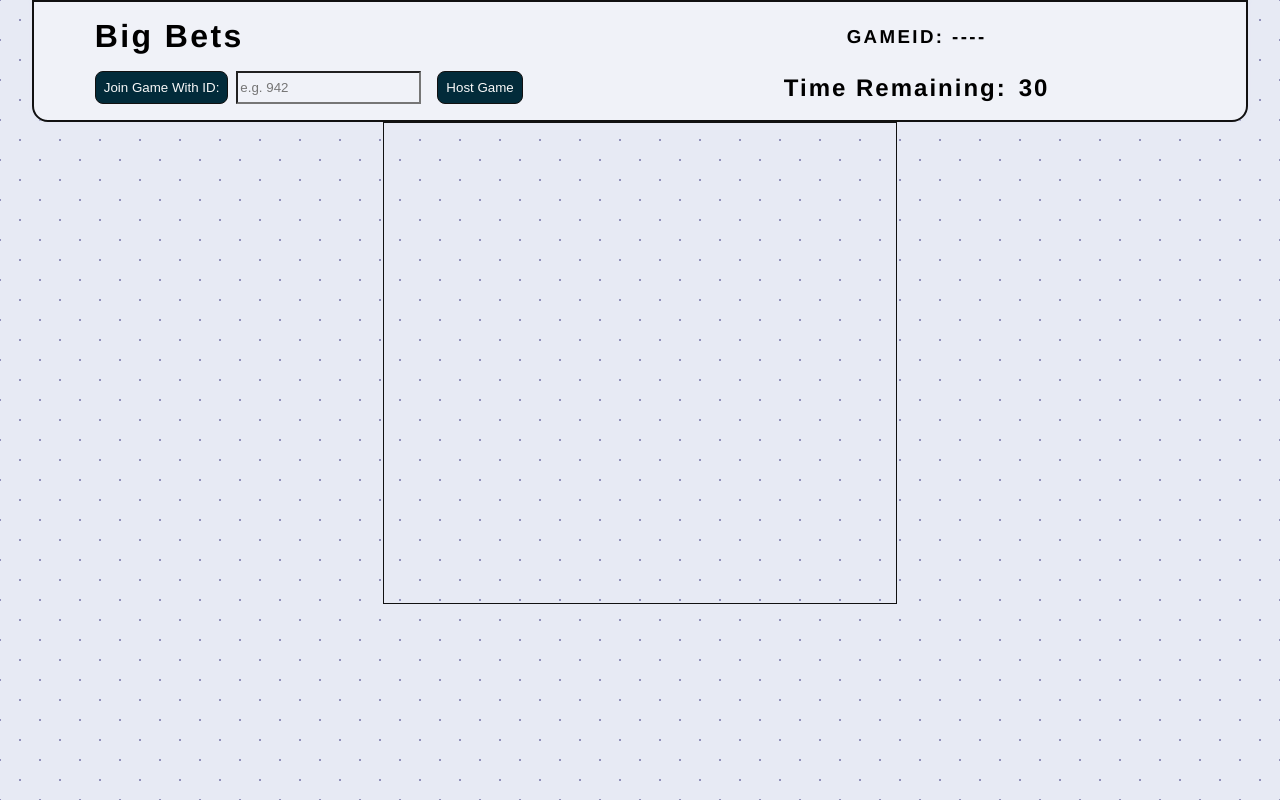
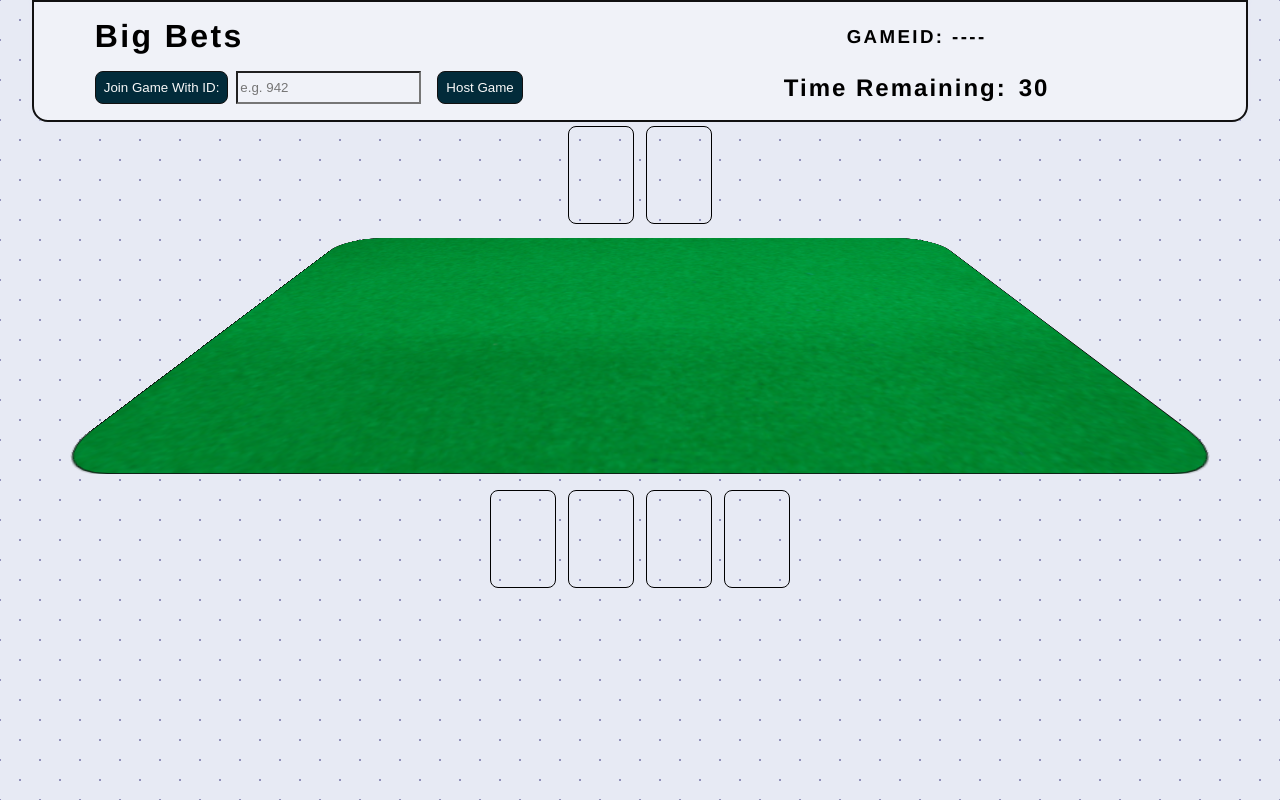
Before and after one commit to csolbs24/code-crafters, a plain HTML site: page index.html in a window 1280 px wide. Drawn offline with Linux system fonts and the light colour scheme.

Commit message:
Add background to table, and add player and opponent hands

```diff
--- a/index.html
+++ b/index.html
@@ -31,14 +31,18 @@
         </div>
     </header>
     <main>
-        <div id="opponent-hand">
-
+        <div id="opponent-hand" class="hand">
+            <div class="card"></div>
+            <div class="card"></div>
         </div>
         <div id="table">
 
         </div>
-        <div id="player-hand">
-
+        <div id="player-hand" class="hand">
+            <div class="card"></div>
+            <div class="card"></div>
+            <div class="card"></div>
+            <div class="card"></div>
         </div>
     </main>
 </body>
--- a/styles.css
+++ b/styles.css
@@ -132,10 +132,51 @@ div.timer > *:first-child {
     margin-right: 0.75rem;
 }
 
+main {
+    perspective: 600px;
+}
+
 #table {
-    width: 32rem;
+    width: 65%;
     height: 30rem;
     border: 1px solid var(--black);
+    border-radius: 3rem;
     margin: 0 auto;
-    transform: rotate3d();
+    transform: rotate3d(1, 0, 0, 60deg);
+    background-image: url(./images/table-background.jpg);
+    background-repeat: no-repeat;
+    background-size: cover;
+    position: relative;
+    top: -3rem;
 }
+
+div.hand {
+    display: flex;
+    flex-wrap: nowrap;
+    gap: 0.75rem;
+    left: 50%;
+    transform: translate(-50%, 0.25rem);
+}
+
+#opponent-hand {
+    position: fixed;
+
+}
+
+#player-hand {
+    padding: 1rem;
+    display: flex;
+    flex-wrap: nowrap;
+    gap: 0.75rem;
+    position: fixed;
+    bottom: 0;
+    left: 50%;
+    transform: translateX(-50%);
+}
+
+div.card {
+    height: 6rem;
+    width: 4rem;
+    border: 1px solid black;
+    border-radius: 0.5rem;
+}
```
Also changed, not shown: images/table-background.jpg (added).
